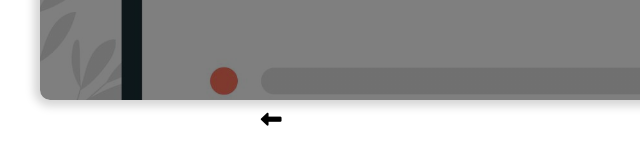
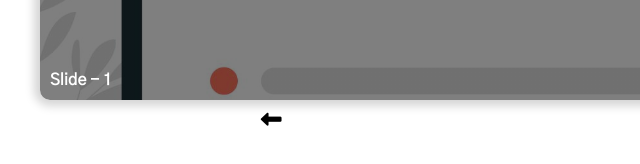
Before and after one commit to anmoldhanda/image_slider, a plain HTML site: page index.html in a window 1280 px wide. Shown: the part 552-716 px from the top of the page, 152-792 px from the left. Drawn offline with Linux system fonts and the light colour scheme.

Commit message:
slider indicating text

```diff
--- a/index.html
+++ b/index.html
@@ -22,10 +22,18 @@
     </div>
     <div class="image-slider-container">
       <div class="image-slider">
-        <div class="slides first_slidepic"></div>
-        <div class="slides second_slidepic"></div>
-        <div class="slides third_slidepic"></div>
-        <div class="slides fourth_slidepic"></div>
+        <div class="slides first_slidepic">
+          <p class="slide-indicator">slide - 1</p>
+        </div>
+        <div class="slides second_slidepic">
+          <p class="slide-indicator">slide - 2</p>
+        </div>
+        <div class="slides third_slidepic">
+          <p class="slide-indicator">slide - 3</p>
+        </div>
+        <div class="slides fourth_slidepic">
+          <p class="slide-indicator">slide - 4</p>
+        </div>
       </div>
     </div>
     <div class="slider-controls">
--- a/style.css
+++ b/style.css
@@ -54,9 +54,17 @@
   background-size: cover;
   background-position: center;
   background-attachment: fixed;
-  object-fit: cover;
-  object-position: center;
+  position: relative;
   flex: 0 0 100%;
+}
+
+.slide-indicator {
+  position: absolute;
+  color: white;
+  text-transform: capitalize;
+  font-weight: bold;
+  bottom: 10px;
+  left: 10px;
 }
 
 .first_slidepic {
```
Also changed, not shown: main.js (+4 -4 lines).
